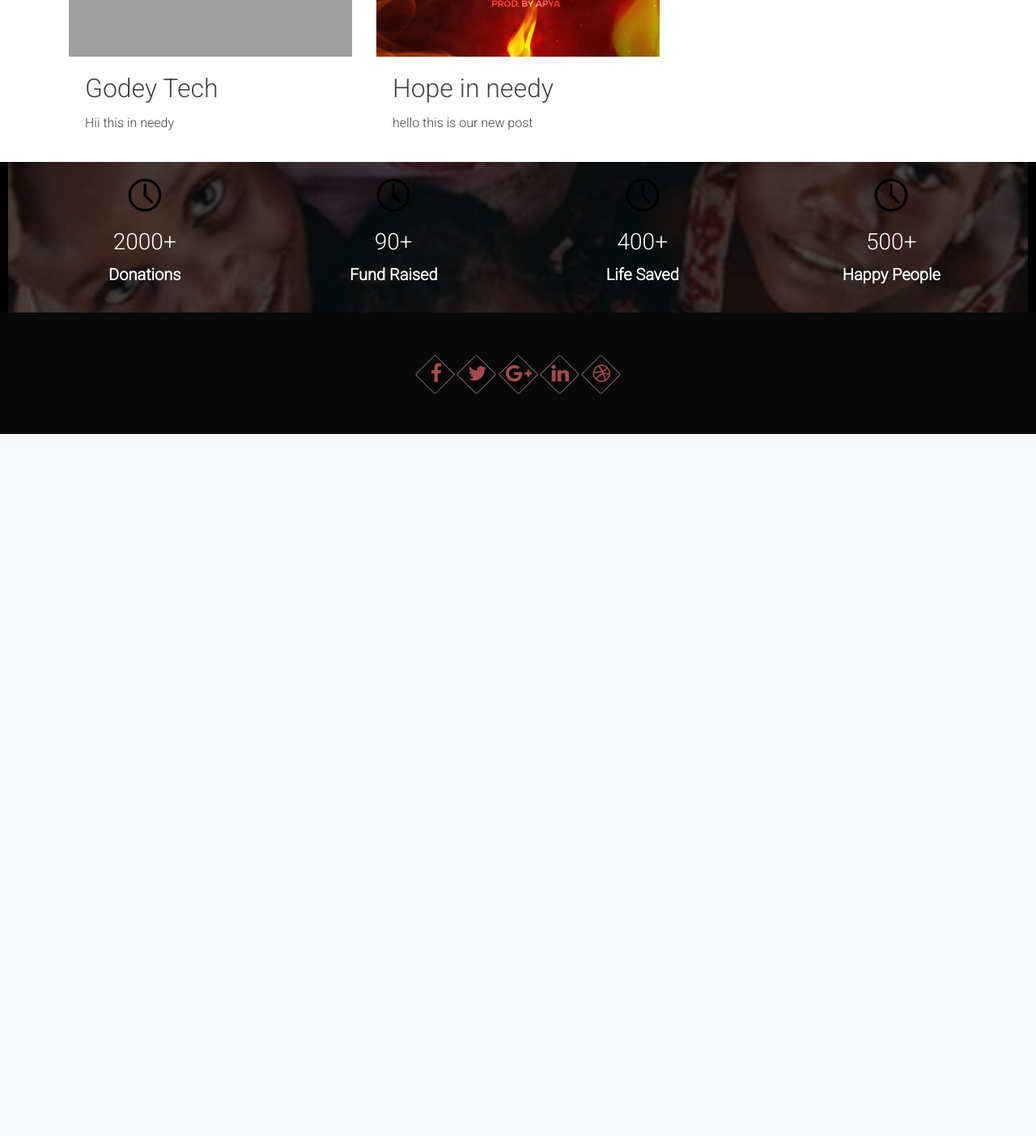
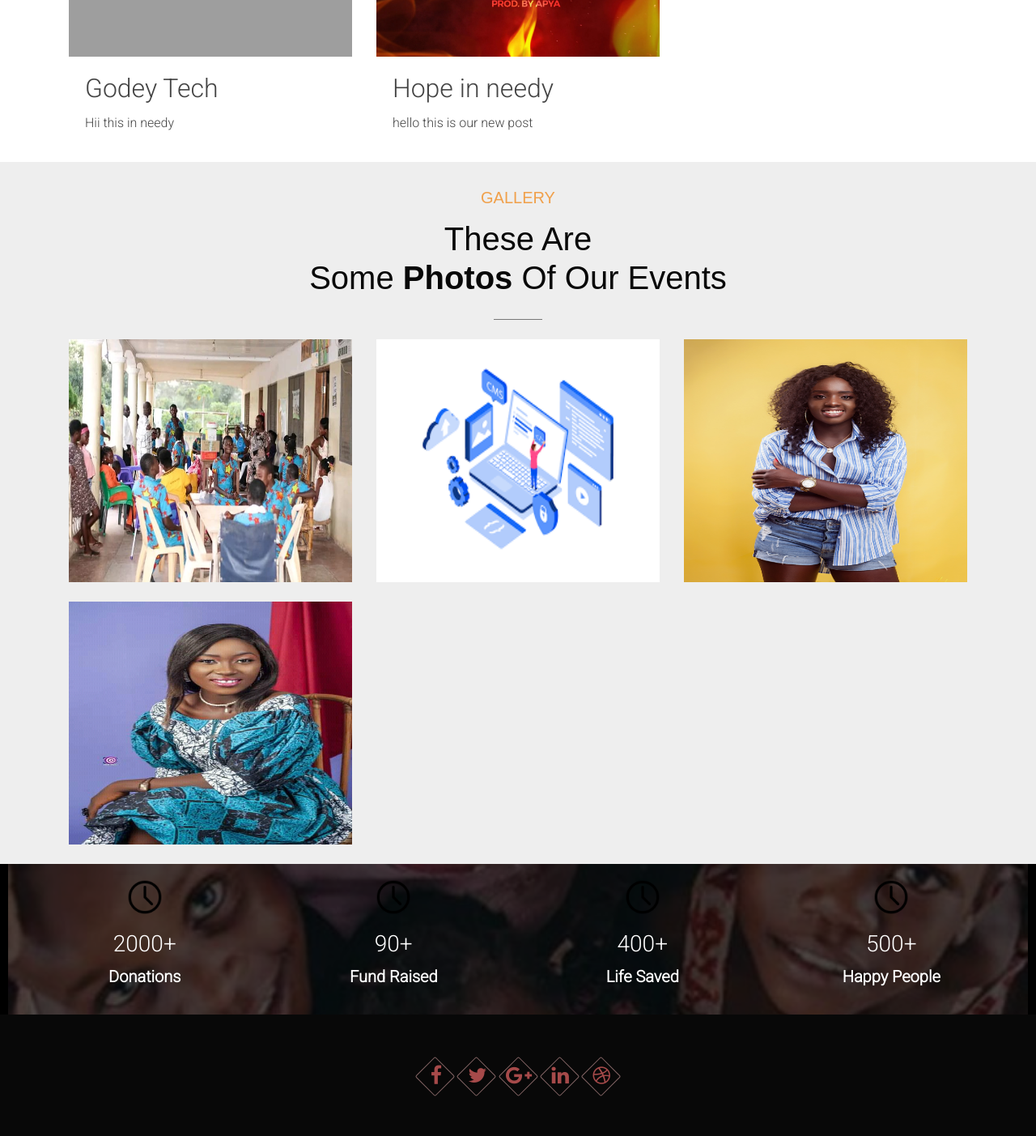
Before and after one commit to godfredtenkorang/hope-in-messiah-needy, a Django app: page / in a window 1280 px wide. Shown: the part 4082-5485 px from the top of the page at 81% size. Before the commit the page ends 4618 px from the top, so only its background shows below. Run offline with Django 4.2, Linux system fonts and the light colour scheme; data comes from the database, SQL or seed files in the repository; both versions use the stored data as it was after the commit; some libraries are stand-ins or nearby versions; grey boxes are pictures that could not be loaded.

Commit message:
added gallery to home

```diff
--- a/foundation/templates/foundation/home.html
+++ b/foundation/templates/foundation/home.html
@@ -257,6 +257,22 @@
         </div>
     </div>
 </section>
+<section class="pt-4 pb-4" style="background-color: #eee;">
+    <div class="four">
+        <h1 class="heading-title"><span>GALLERY</span>These Are <br> Some <em>Photos</em> Of Our Events</h1>
+    </div>
+    <div class="container">
+        <div class="row">
+            {% for gallery in galleries %}
+            <div class="col-md-4 pt-4">
+                <div>
+                    <img src="{{ gallery.image.url }}" height="300px" width="350px" alt="">
+                </div>
+            </div>
+            {% endfor %}
+        </div>
+    </div>
+</section>
 <section class="counter-section" style="background-color: #000;">
     <div class="container-fluid">
         <div class="row about-row">
--- a/foundation/views.py
+++ b/foundation/views.py
@@ -10,9 +10,11 @@ from django.contrib import messages
 def home(request):
     posts = HomeBlog.objects.order_by("-date_posted")
     events = HomeEvent.objects.order_by("-start_date")
+    galleries = Gallery.objects.all()
     context = {
         'posts': posts,
-        'events': events
+        'events': events,
+        'galleries': galleries
     }
     return render(request, 'foundation/home.html', context)
 
@@ -40,10 +42,8 @@ def social_event(request):
 
 def blog(request):
     blogs = Blog.objects.order_by("-date_posted")
-    galaries = Gallery.objects.all()
     context = {
         'blogs': blogs,
-        'galaries': galaries,
         'title': 'Blogs'
     }
     return render(request, 'foundation/blog.html', context)
```
Also changed, not shown: db.sqlite3, media/galary-img/_MG_1670.jpg (added), media/galary-img/a51122b0-443d-4ba5-b91f-14508da05167.JPG (added).
